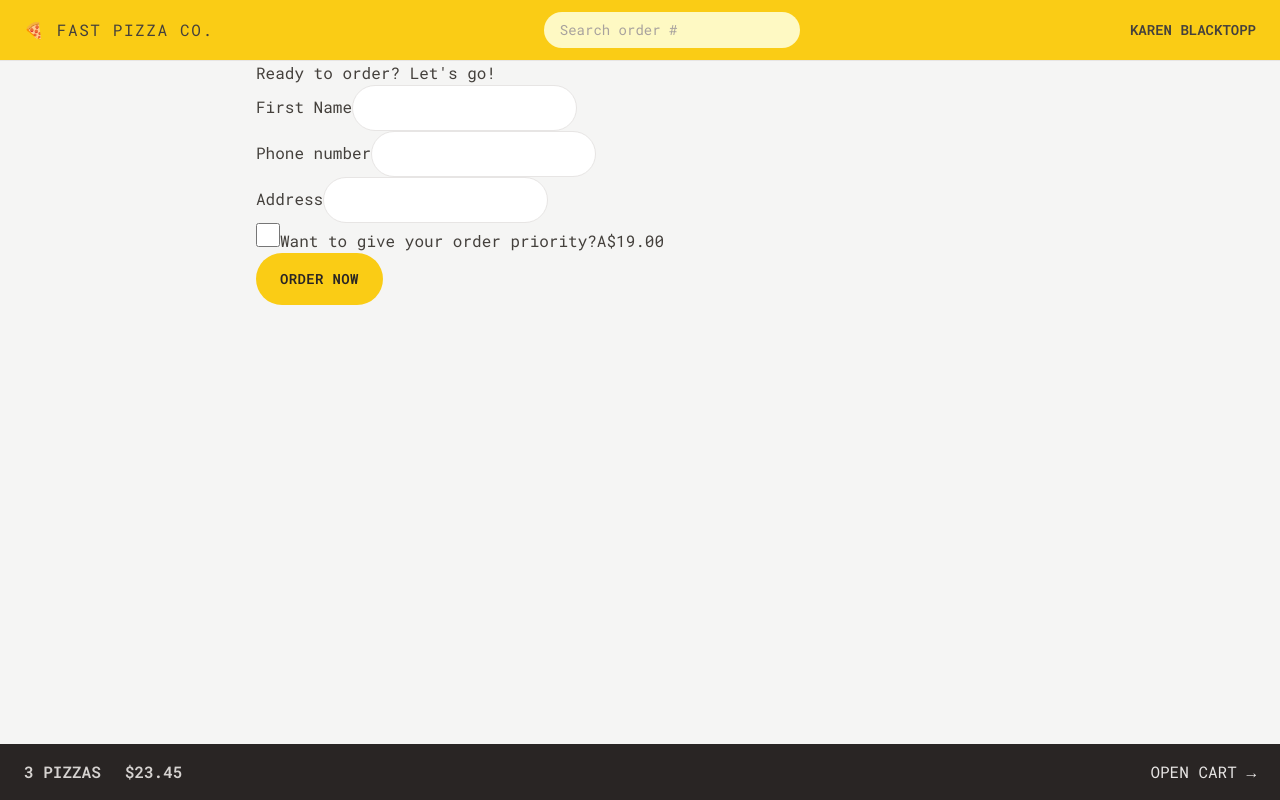
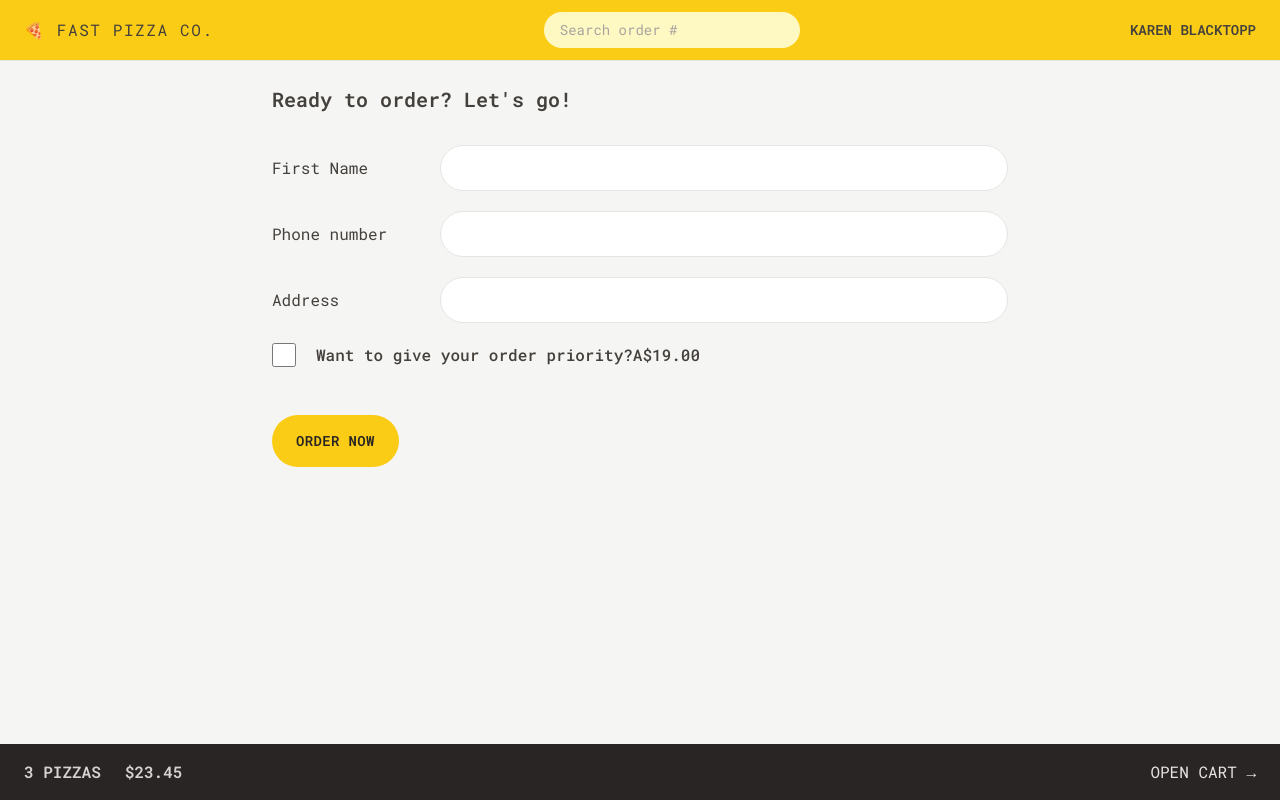
Before and after one commit to kazblacktopp/fast-react-pizza, a React (Vite) app: page /order/new in a window 1280 px wide. Built offline with nearby package versions, Linux system fonts and the light colour scheme.

Commit message:
Add styling to CreateOrder component

```diff
--- a/src/features/order/CreateOrder.jsx
+++ b/src/features/order/CreateOrder.jsx
@@ -43,14 +43,18 @@ export default function CreateOrder() {
 	const cart = fakeCart;
 
 	return (
-		<div>
-			<h2>Ready to order? Let's go!</h2>
+		<div className="px-4 py-6">
+			<h2 className="mb-8 text-xl font-semibold">
+				Ready to order? Let's go!
+			</h2>
 
 			<Form method="POST">
-				<div>
-					<label htmlFor="firstName">First Name</label>
+				<div className="mb-5 flex flex-col gap-2 sm:flex-row sm:items-center">
+					<label className="sm:basis-40" htmlFor="firstName">
+						First Name
+					</label>
 					<input
-						className="input"
+						className="input grow"
 						type="text"
 						id="firstName"
 						name="customer"
@@ -59,23 +63,34 @@ export default function CreateOrder() {
 					/>
 				</div>
 
-				<div>
-					<label htmlFor="phoneNumber">Phone number</label>
+				<div className="mb-5 flex flex-col gap-2 sm:flex-row sm:items-center">
+					<label className="sm:basis-40" htmlFor="phoneNumber">
+						Phone number
+					</label>
+					<div className="grow">
 						<input
-						className="input"
+							className="input w-full"
 							type="tel"
 							id="phoneNumber"
 							name="phone"
 							autoComplete="off"
 							required
 						/>
-					{formErrors?.phone && <p>{formErrors.phone}</p>}
+						{formErrors?.phone && (
+							<p className="mt-2 rounded-md bg-red-100 px-4 py-2 text-xs text-red-700 md:px-6 md:py-3">
+								{formErrors.phone}
+							</p>
+						)}
+					</div>
 				</div>
 
-				<div>
-					<label htmlFor="address">Address</label>
+				<div className="mb-5 flex flex-col gap-2 sm:flex-row sm:items-center">
+					<label className="sm:basis-40" htmlFor="address">
+						Address
+					</label>
+					<div className="grow">
 						<input
-						className="input"
+							className="input w-full"
 							type="text"
 							id="address"
 							name="address"
@@ -83,15 +98,16 @@ export default function CreateOrder() {
 							required
 						/>
 					</div>
+				</div>
 
-				<div>
+				<div className="mb-12 flex items-center gap-5">
 					<input
 						className="h-6 w-6 accent-yellow-400 focus:outline-none focus:ring focus:ring-yellow-400 focus:ring-offset-2"
 						type="checkbox"
 						name="priority"
 						id="priority"
 					/>
-					<label htmlFor="priority">
+					<label className="font-medium" htmlFor="priority">
 						Want to give your order priority?
 						{formatCurrency('19.00')}
 					</label>
```
Lines whose indentation alone changed are shown as unchanged.
